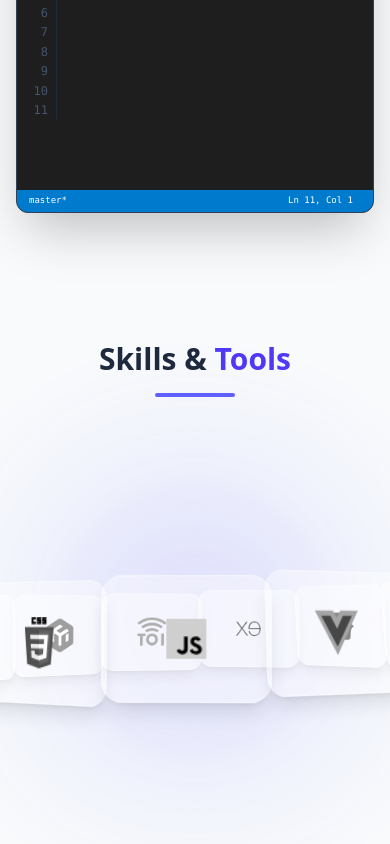
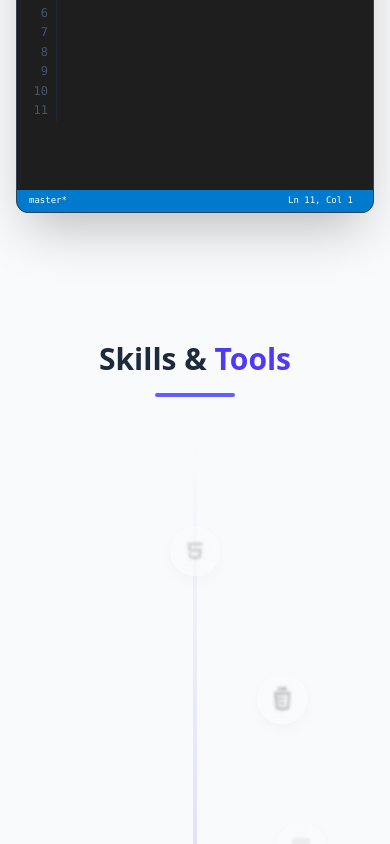
Before and after one commit to wildan-se/my-porto-v2, a Vue app: page / in a window 390 px wide. Shown: the part 1156-2000 px from the top of the page. Built offline with nearby package versions, Linux system fonts and the light colour scheme.

Commit message:
ganti desain skill & tools

```diff
--- a/src/components/SkillSection.vue
+++ b/src/components/SkillSection.vue
@@ -323,37 +323,73 @@ const skills = [
   { name: "MySQL", icon: techSvgs.mysql },
 ];
 
+let ctx;
+
 onMounted(() => {
+  ctx = gsap.context(() => {
+    let mm = gsap.matchMedia();
+
+    // Desktop Animation
+    mm.add("(min-width: 768px)", () => {
       const cards = document.querySelectorAll(".client-card");
       const totalCards = cards.length;
-  // Calculate angle: 360 degrees circle / number of items
       const angle = 360 / totalCards;
 
       cards.forEach((card, index) => {
-    // Set variable CSS --index for dynamic rotation in CSS
         card.style.setProperty("--index", index);
         card.style.setProperty("--angle", `${angle}deg`);
       });
 
-  // 3D Entrance Animation: Fly in from scattered positions
-  // This is the specific "3D" animation
       gsap.from(".client-card", {
-    y: () => Math.random() * 1000 - 500, // Random vertical start
-    x: () => Math.random() * 1000 - 500, // Random horizontal start
-    z: () => Math.random() * 1000 - 500, // Random depth start
-    rotation: () => Math.random() * 90 - 45, // Random wobble
+        y: () => Math.random() * 1000 - 500,
+        x: () => Math.random() * 1000 - 500,
+        z: () => Math.random() * 1000 - 500,
+        rotation: () => Math.random() * 90 - 45,
         opacity: 0,
         duration: 2.5,
         stagger: 0.1,
-    ease: "elastic.out(1, 0.75)", // Bouncy fly-in effect
+        ease: "elastic.out(1, 0.75)",
         scrollTrigger: {
-      trigger: ".client-gallery",
+          trigger: "#skills",
           start: "top 70%",
         },
       });
     });
 
+    // Mobile Animation (Infinity Curved Path)
+    mm.add("(max-width: 767px)", () => {
+      const cards = gsap.utils.toArray(".curve-card");
+
+      cards.forEach((card) => {
+        // Initial state before scroll
+        gsap.set(card, { scale: 0.6, opacity: 0.3 });
+        gsap.set(card.querySelector('.curve-icon'), { filter: "grayscale(100%) blur(2px)" });
+        gsap.set(card.querySelector('.skill-label'), { opacity: 0, y: 15, scale: 0.8 });
+
+        const tl = gsap.timeline({
+          scrollTrigger: {
+            trigger: card,
+            start: "top bottom-=80", // Start appearing when 80px above bottom
+            end: "bottom top+=80",   // End disappearing when 80px below top
+            scrub: 1, // Smoothly link to scrollbar with 1sec lag
+          }
+        });
+
+        // Phase 1: Scroll into center (Grow & Light Up)
+        tl.to(card, { scale: 1.25, opacity: 1, duration: 1, ease: "power1.inOut", boxShadow: "0 0 30px rgba(99,102,241,0.5)" })
+          .to(card.querySelector('.curve-icon'), { filter: "grayscale(0%) blur(0px)", duration: 1 }, "<")
+          .to(card.querySelector('.skill-label'), { opacity: 1, y: 0, scale: 1, duration: 1 }, "<")
+        // Phase 2: Scroll past center (Shrink & Fade)
+          .to(card, { scale: 0.6, opacity: 0.3, duration: 1, ease: "power1.inOut", boxShadow: "0 10px 30px rgba(0,0,0,0.1)" })
+          .to(card.querySelector('.curve-icon'), { filter: "grayscale(100%) blur(2px)", duration: 1 }, "<")
+          .to(card.querySelector('.skill-label'), { opacity: 0, y: -15, scale: 0.8, duration: 1 }, "<");
+      });
+    });
+  });
+});
+
 onUnmounted(() => {
+  if (ctx) ctx.revert();
   ScrollTrigger.getAll().forEach((t) => t.kill());
 });
 </script>
@@ -375,9 +411,54 @@ onUnmounted(() => {
         <div class="h-1 w-20 bg-indigo-500 mx-auto rounded-full"></div>
       </div>
 
-      <!-- 3D Rotating Gallery Container (GSAP Animated) -->
+      <!-- Mobile View: Infinity Curved Path -->
+      <div class="flex md:hidden relative w-full flex-col justify-center items-center z-10 px-2 mt-4 pb-24 overflow-visible">
+        <!-- Connecting curvy gradient line -->
+        <div class="absolute inset-y-0 w-1 rounded-full bg-linear-to-b from-indigo-500/0 via-indigo-500/40 to-indigo-500/0 dark:from-indigo-400/0 dark:via-indigo-400/30 dark:to-indigo-400/0 z-0"></div>
+
+        <div class="mobile-curve-track w-full flex flex-col items-center gap-16 relative py-16">
+
           <div
-        class="flex client-gallery perspective-1000 relative h-[350px] sm:h-[400px] md:h-[500px] items-center justify-center"
+            v-for="(skill, index) in skills"
+            :key="'curve-' + skill.name"
+            class="curve-card relative bg-white/80 dark:bg-slate-800/90 backdrop-blur-md border border-white/50 dark:border-slate-700/50 rounded-full p-4 flex flex-col items-center justify-center w-[84px] h-[84px] shadow-[0_10px_30px_rgba(0,0,0,0.1)] dark:shadow-[0_10px_30px_rgba(0,0,0,0.4)] z-10 will-change-transform"
+            :style="{ transform: `translateX(${Math.sin((index / (skills.length - 1)) * Math.PI * 3.5) * 110}px)` }"
+          >
+            <!-- Icon Container -->
+            <div class="relative w-10 h-10 sm:w-12 sm:h-12 flex items-center justify-center pointer-events-none">
+              <svg
+                :viewBox="skill.icon.viewBox"
+                class="curve-icon w-full h-full will-change-filter"
+                :class="{
+                  'invert': skill.name === 'Express'
+                }"
+                xmlns="http://www.w3.org/2000/svg"
+              >
+                <rect width="100%" height="100%" fill="white" fill-opacity="0" />
+                <path
+                  v-for="(path, i) in skill.icon.paths"
+                  :key="i"
+                  :d="path.d"
+                  :fill="path.fill"
+                  :fill-rule="path.fillRule"
+                  :stroke="path.stroke"
+                  :stroke-width="path.strokeWidth"
+                />
+              </svg>
+            </div>
+
+            <!-- Dynamic Floating Label -->
+            <span class="skill-label absolute -bottom-10 whitespace-nowrap text-xs font-bold px-3 py-1.5 bg-indigo-500/10 backdrop-blur-sm text-indigo-700 dark:bg-indigo-500/20 dark:text-indigo-200 border border-indigo-200 dark:border-indigo-500/30 rounded-full shadow-sm shadow-indigo-500/20 pointer-events-none will-change-transform">
+              {{ skill.name }}
+            </span>
+          </div>
+
+        </div>
+      </div>
+
+      <!-- Desktop View: 3D Rotating Gallery Container (GSAP Animated) -->
+      <div
+        class="hidden md:flex client-gallery perspective-1000 relative h-[500px] items-center justify-center"
       >
         <!-- Background decorative blob matching other sections -->
         <div
@@ -520,4 +601,6 @@ onUnmounted(() => {
     transform: translateY(-15px) rotateX(5deg);
   }
 }
+
+
 </style>
```
Lines whose indentation alone changed are shown as unchanged.
